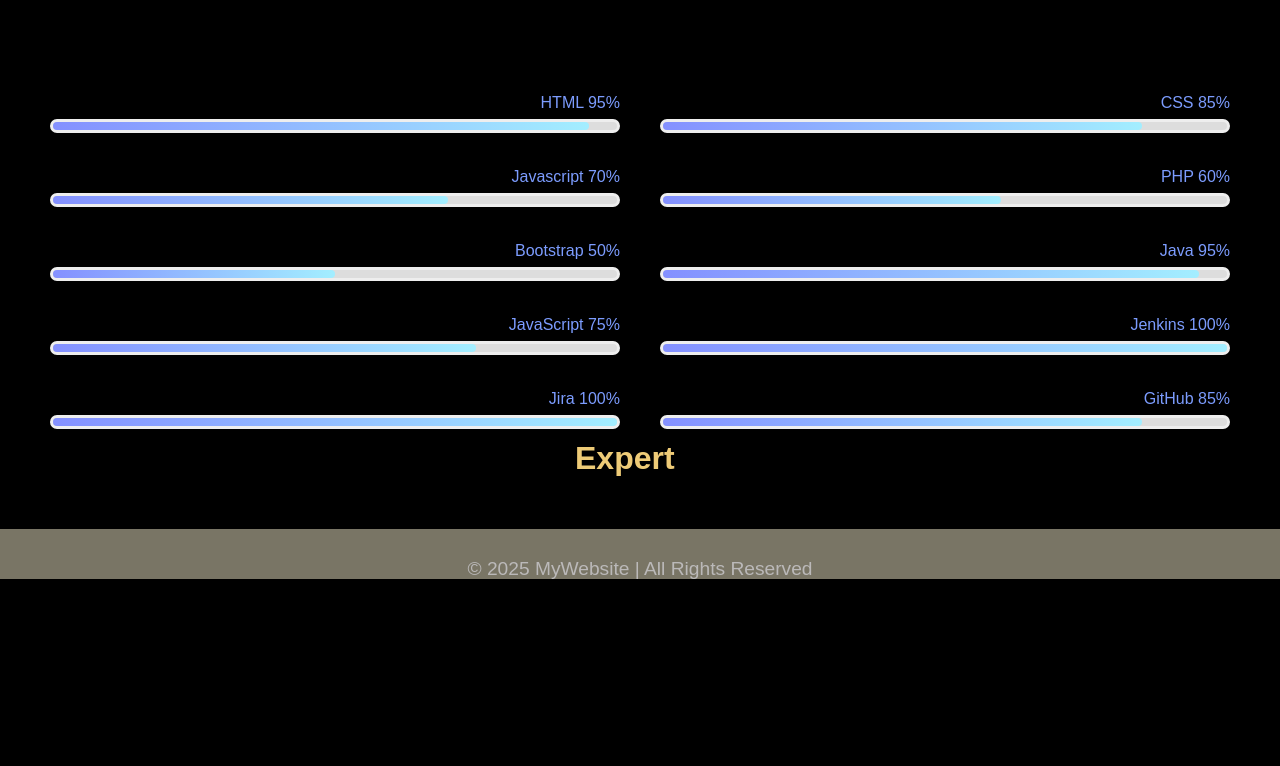
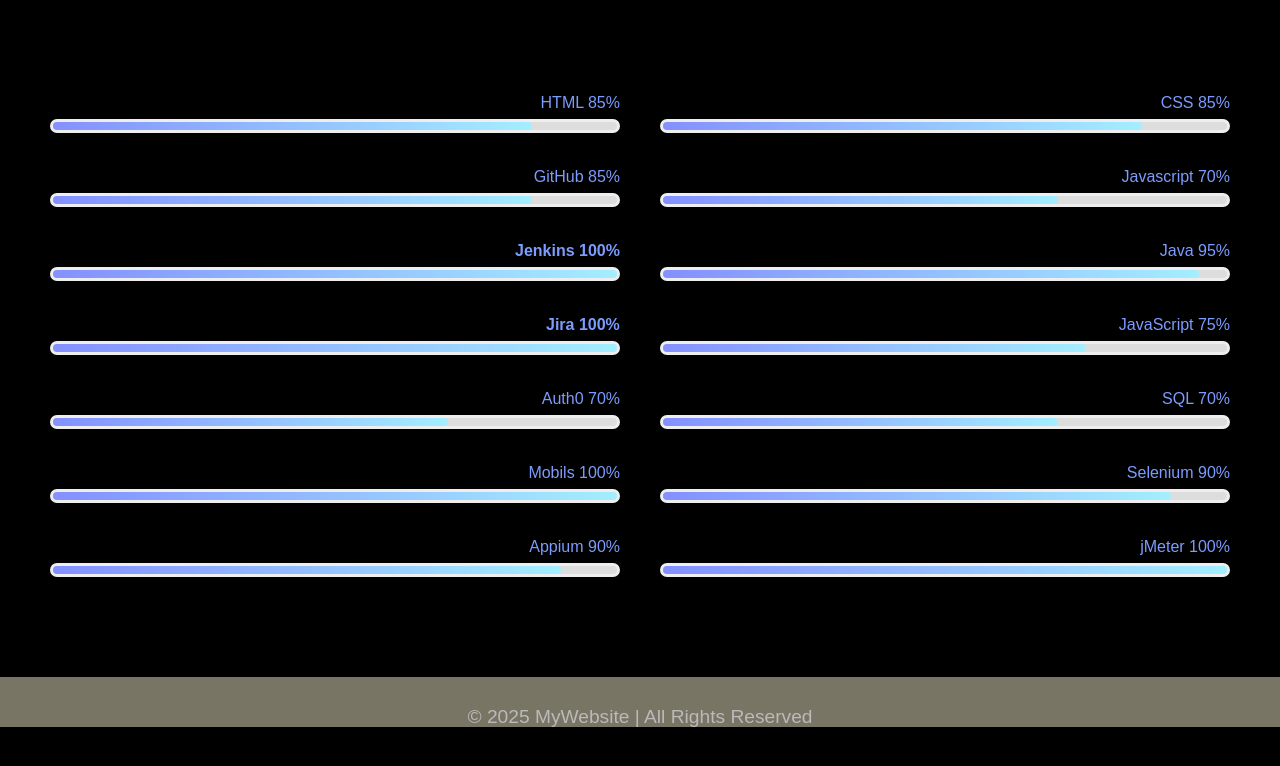
Before and after one commit to LeviRony/Rony_Levi_Profile, a website: page systems.html in a window 1280 px wide. Drawn offline with Linux system fonts and the light colour scheme.

Commit message:
UI changes

```diff
--- a/assets/systems.css
+++ b/assets/systems.css
@@ -41,8 +41,6 @@
     padding: 40px 50px;
 }
 
-.tools .tools-progres {}
-
 .tools .tools-progres .progres {
     width: 50%;
     float: left;
@@ -74,6 +72,22 @@
     top: -25px;
     right: 0;
 
+}
+
+.tools .tools-progres .progres .prog {
+    width: 100%;
+    background-color: #dddddd;
+    border: 3px solid #eeeeee;
+    border-radius: 15px;
+    height: 14px;
+    position: relative;
+}
+
+.tools .tools-progres .progres .prog span {
+
+    position: absolute;
+    height: 100%;
+    border-radius: 15px;
 }
 
 /* Exprt text section */
@@ -111,18 +125,3 @@
 }
 
 /* ---------------- */
-.tools .tools-progres .progres .prog {
-    width: 100%;
-    background-color: #dddddd;
-    border: 3px solid #eeeeee;
-    border-radius: 15px;
-    height: 14px;
-    position: relative;
-}
-
-.tools .tools-progres .progres .prog span {
-
-    position: absolute;
-    height: 100%;
-    border-radius: 15px;
-}
--- a/systems.html
+++ b/systems.html
@@ -42,14 +42,21 @@
         <div class="tools-progres">
 
             <div class="progres">
-                <p>HTML 95%</p>
+                <p>HTML 85%</p>
                 <div class="prog">
-                    <span class="bg-lnir" style="width: 95%;"></span>
+                    <span class="bg-lnir" style="width: 85%;"></span>
                 </div>
             </div>
 
             <div class="progres">
                 <p>CSS 85%</p>
+                <div class="prog">
+                    <span class="bg-lnir" style="width: 85%;"></span>
+                </div>
+            </div>
+
+            <div class="progres">
+                <p>GitHub 85%</p>
                 <div class="prog">
                     <span class="bg-lnir" style="width: 85%;"></span>
                 </div>
@@ -63,22 +70,23 @@
             </div>
 
             <div class="progres">
-                <p>PHP 60%</p>
+                <p class="beat-text">Jenkins 100%</p>
                 <div class="prog">
-                    <span class="bg-lnir" style="width: 60%;"></span>
+                    <span class="bg-lnir" style="width: 100%;"></span>
                 </div>
             </div>
 
             <div class="progres">
-                <p>Bootstrap 50%</p>
-                <div class="prog">
-                    <span class="bg-lnir" style="width: 50%;"></span>
-                </div>
-            </div>
-            <div class="progres">
                 <p>Java 95%</p>
                 <div class="prog">
                     <span class="bg-lnir" style="width: 95%;"></span>
+                </div>
+            </div>
+
+            <div class="progres">
+                <p class="beat-text">Jira 100%</p>
+                <div class="prog">
+                    <span class="bg-lnir" style="width: 100%;"></span>
                 </div>
             </div>
 
@@ -90,23 +98,43 @@
             </div>
 
             <div class="progres">
-                <p>Jenkins 100%</p>
+                <p>Auth0 70%</p>
+                <div class="prog">
+                    <span class="bg-lnir" style="width: 70%;"></span>
+                </div>
+            </div>
+
+            <div class="progres">
+                <p>SQL 70%</p>
+                <div class="prog">
+                    <span class="bg-lnir" style="width: 70%;"></span>
+                </div>
+            </div>
+
+            <div class="progres">
+                <p>Mobils 100%</p>
                 <div class="prog">
                     <span class="bg-lnir" style="width: 100%;"></span>
                 </div>
             </div>
 
             <div class="progres">
-                <p>Jira 100%</p><a class="beat-text">Expert</a>
+                <p>Selenium 90%</p>
                 <div class="prog">
-                    <span class="bg-lnir" style="width: 100%;"></span>
+                    <span class="bg-lnir" style="width: 90%;"></span>
+                </div>
+            </div>
+            <div class="progres">
+                <p>Appium 90%</p>
+                <div class="prog">
+                    <span class="bg-lnir" style="width: 90%;"></span>
                 </div>
             </div>
 
             <div class="progres">
-                <p>GitHub 85%</p>
+                <p>jMeter 100%</p>
                 <div class="prog">
-                    <span class="bg-lnir" style="width: 85%;"></span>
+                    <span class="bg-lnir" style="width: 100%;"></span>
                 </div>
             </div>
         </div>
```
